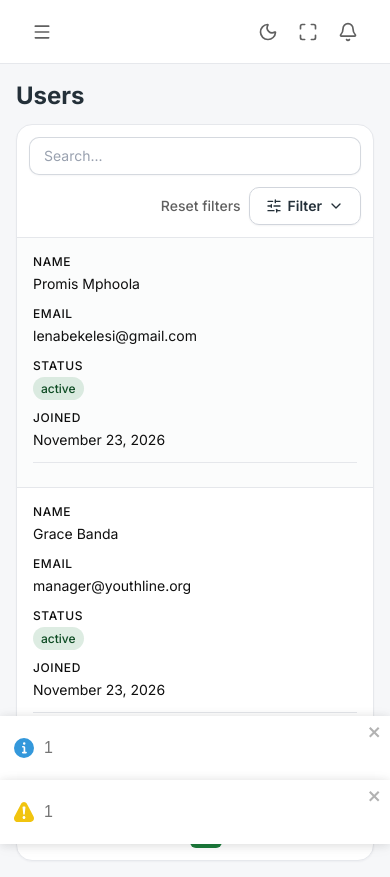
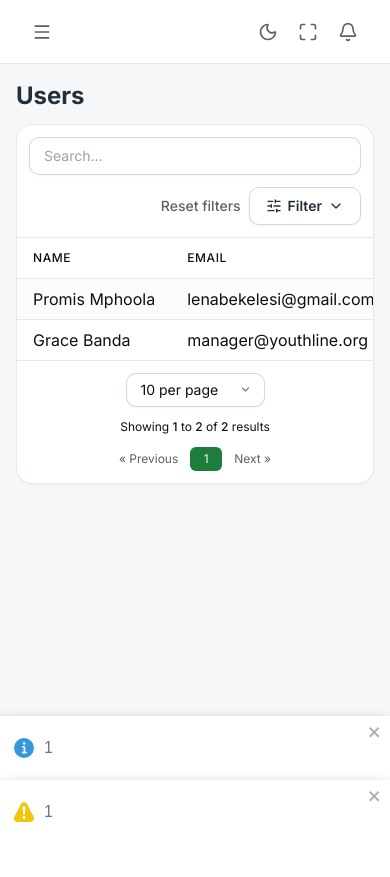
Before and after one commit to LenzoB10/Youthline-Website, a Laravel app: page /users in a window 390 px wide. After the commit the page ends 822 px from the top, so only its background shows below. Run offline with Laravel 12, Linux system fonts and the light colour scheme; a user stored in the database is signed in; data comes from the database, SQL or seed files in the repository; data that the repository does not hold is empty; style sheets or scripts are compiled from the project's sources; some libraries are stand-ins or nearby versions.

Commit message:
Show the real table on phones for every list, like Unpaid fees
The shared Datatable (Students, Users, Roles, Activity logs, Backups and
Settings lists) switched to cards on phones. It now shows the same table on
every screen; on phones it scrolls sideways inside its box, matching the
Unpaid fees table.

Co-Authored-By: Claude Opus 5.5 <noreply@anthropic.com>

```diff
--- a/resources/js/Components/Common/Datatable.vue
+++ b/resources/js/Components/Common/Datatable.vue
@@ -59,7 +59,8 @@
         </div>
 
         <!-- Table - Desktop View -->
-        <div class="hidden overflow-x-auto md:block">
+        <!-- The table, on every screen size; on phones it scrolls sideways inside this box -->
+        <div class="overflow-x-auto">
             <table class="min-w-full divide-y divide-mustBorder-light dark:divide-mustBorder-dark">
                 <thead class="bg-transparent transition-colors duration-200 dark:bg-transparent">
                     <tr>
@@ -127,54 +128,6 @@
                     </template>
                 </tbody>
             </table>
-        </div>
-
-        <!-- Mobile Card View -->
-        <div class="md:hidden">
-            <template v-if="pageData.length > 0">
-                <div class="divide-y divide-mustBorder-light dark:divide-mustBorder-dark">
-                    <div v-for="(item, index) in pageData" :key="item.id"
-                        class="p-4 transition-colors duration-200 hover:bg-gray-50 dark:hover:bg-white/5"
-                        :class="{
-                            'bg-gray-50/60 dark:bg-white/[0.02]':
-                                index % 2 === 0,
-                        }">
-                        <!-- Mobile Card Content -->
-                        <div class="space-y-3">
-                            <div v-for="column in columns" :key="column.key"
-                                class="flex flex-col sm:flex-row sm:justify-between">
-                                <div
-                                    class="mb-1 text-xs font-medium uppercase tracking-wider text-text-base dark:text-text-inverted sm:mb-0 sm:w-1/3">
-                                    {{ column.label }}
-                                </div>
-                                <div class="text-sm text-text-base dark:text-text-dark-muted sm:w-2/3 sm:text-right">
-                                    <slot :name="`column-${column.key}`" :item="item">
-                                        {{ getNestedValue(item, column.key) }}
-                                    </slot>
-                                </div>
-                            </div>
-
-                            <!-- Actions for mobile -->
-                            <div v-if="$slots.actions"
-                                class="flex justify-end border-t border-mustBorder-light pt-2 dark:border-mustBorder-dark">
-                                <slot name="actions" :item="item"></slot>
-                            </div>
-                        </div>
-                    </div>
-                </div>
-            </template>
-
-            <!-- Mobile Empty State -->
-            <template v-else>
-                <div class="p-6 text-center">
-                    <NoRecordFound message="No records found"
-                        description="Try adjusting your search or filter criteria or">
-                        <button @click="resetFilters" class="mt-2 text-sm font-medium text-mustGreen hover:underline">
-                            Clear filters
-                        </button>
-                    </NoRecordFound>
-                </div>
-            </template>
         </div>
 
         <!-- Pagination -->
```
